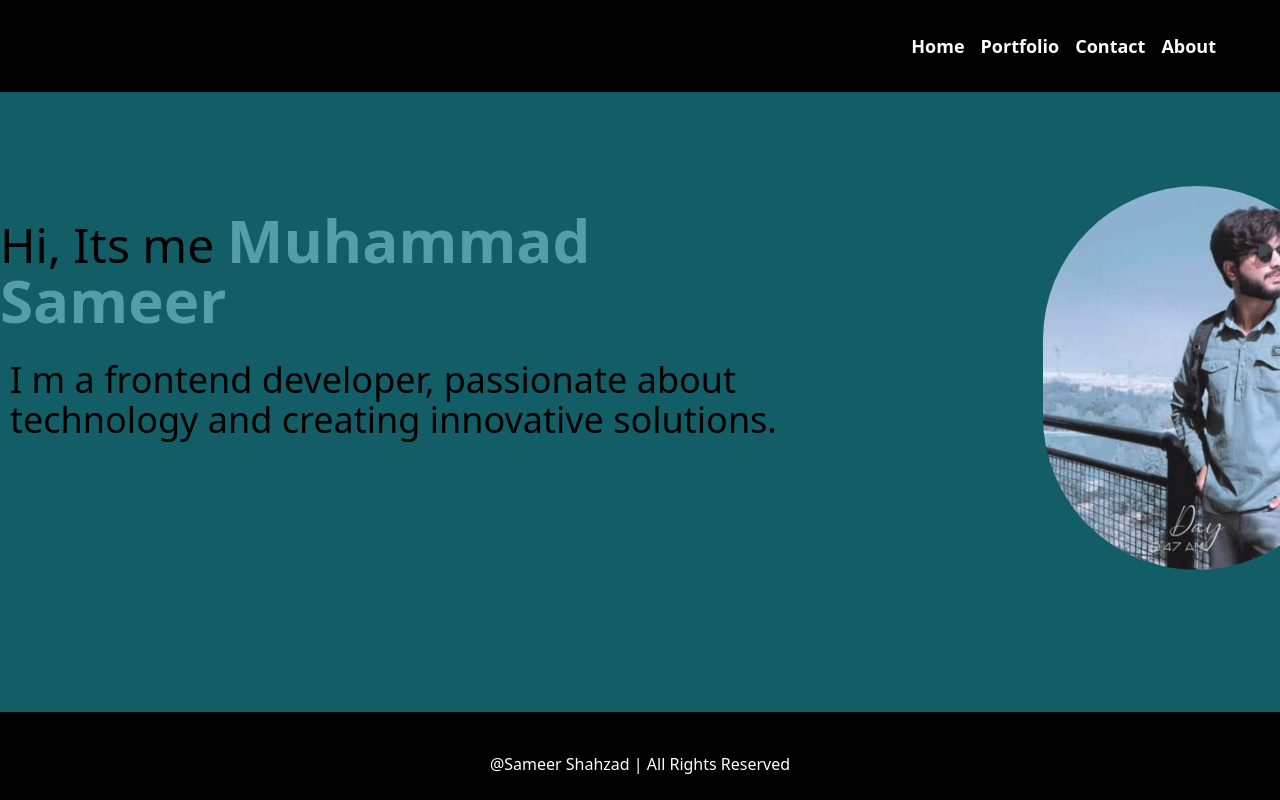
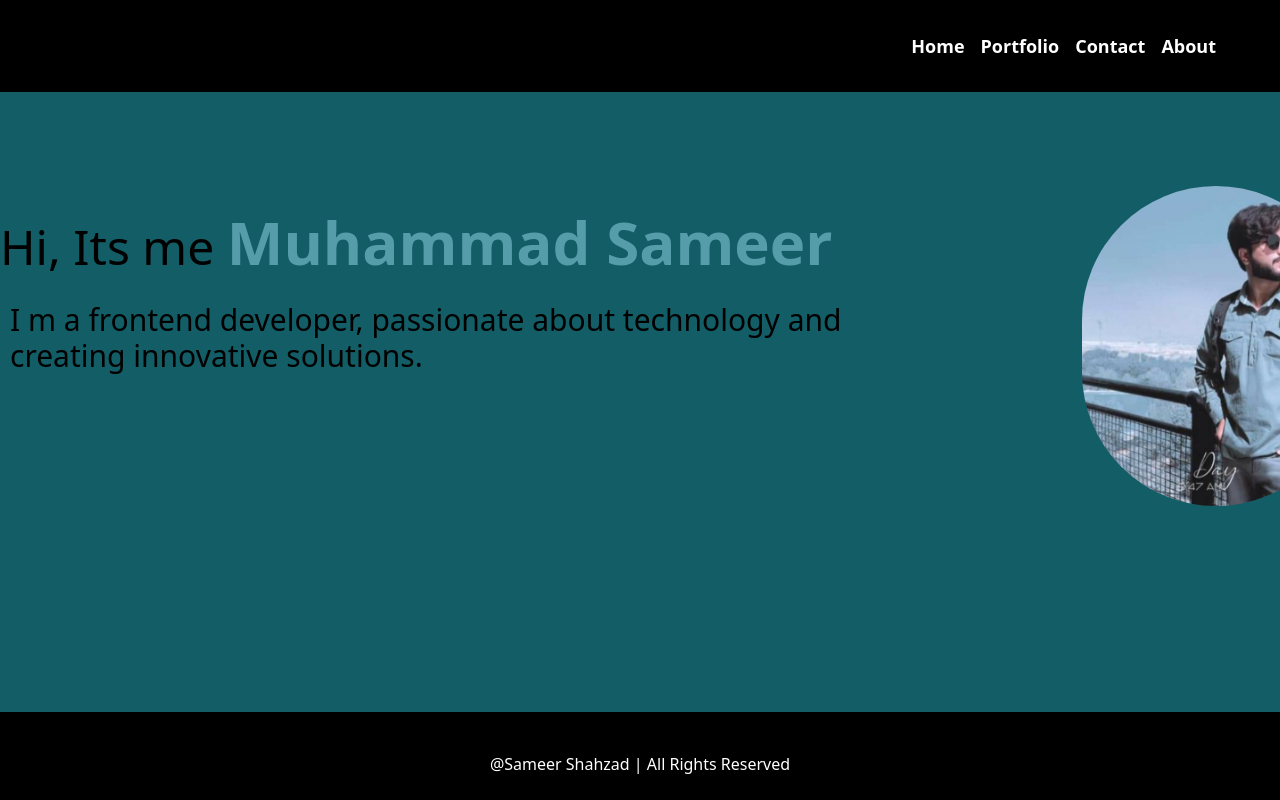
Before and after one commit to samskproduction/02-assignment, a Next.js app: page / in a window 1280 px wide. Shown: the top 800 px of the page. Built offline with nearby package versions, Linux system fonts and the light colour scheme.

Commit message:
Update profile.tsx

```diff
--- a/components/profile.tsx
+++ b/components/profile.tsx
@@ -8,12 +8,12 @@ const page = () => {
     <section className=" min-height[100vh] py-1.5 pr-[12%] flex items-center justify-center" >
     <div className="flex flex-col mt-10 ">
         <h1 className='text-5xl text-black text-bold'>Hi, Its me <span className='text-[#569DAA] text-6xl text-extrabold '> <strong>Muhammad Sameer</strong></span></h1>
-        <p className='max-w-screen-lg  text-4xl px-2.5 py-2.5 mt-5 text-black'>
+        <p className='max-w-screen-lg  text-3xl px-2.5 py-2.5 mt-5 text-black'>
         I m a frontend developer, passionate about technology and creating innovative solutions.
         </p>
     </div>
     <div className=''>
-<Image className ="relative top-12 w-[30vw] rounded-full h-[30vw] object-cover mt-10 left-56 cursor-pointer ease-in-out[0.4s]]"
+<Image className ="relative top-12 w-[25vw] rounded-full h-[25vw] object-cover mt-10 left-56 cursor-pointer ease-in-out[0.4s]]"
 src={img}
 alt='img' />
 </div>
```
